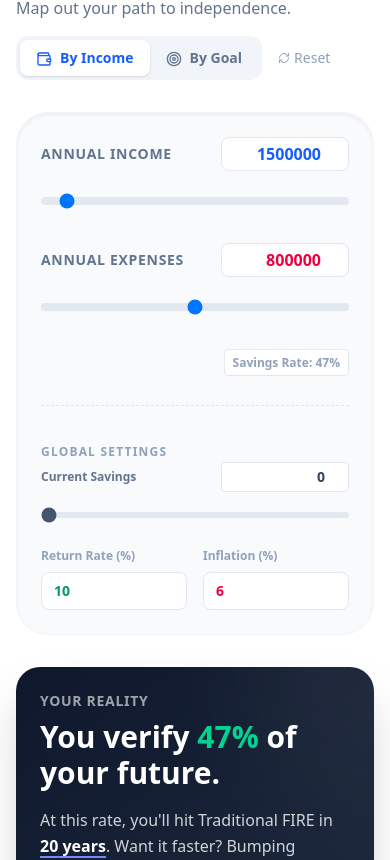
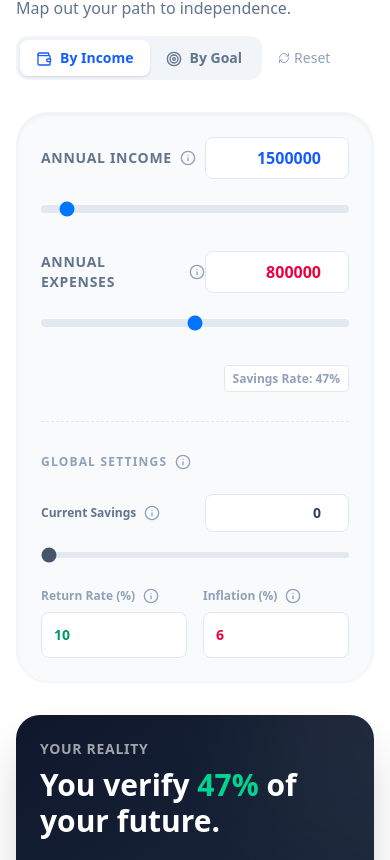
Before and after one commit to Rebaka8/retirement-calculator-app, a React (Vite) app: page / in a window 390 px wide. Shown: the part 7255-8115 px from the top of the page. Built offline with nearby package versions, Linux system fonts and the light colour scheme.

Commit message:
added hovers to all the financial terms

```diff
--- a/src/components/Calculator/FireWidget.jsx
+++ b/src/components/Calculator/FireWidget.jsx
@@ -1,8 +1,35 @@
 import React, { useState } from 'react';
 import { useFire } from '../../context/FireContext';
 import { motion, AnimatePresence } from 'framer-motion';
-import { Download, Share2, RefreshCw, TrendingUp, Info, Zap, AlertTriangle, CheckCircle, Target, Wallet } from 'lucide-react';
+import { Download, Share2, RefreshCw, TrendingUp, Zap, AlertTriangle, CheckCircle, Target, Wallet } from 'lucide-react';
 import { generateFireReport } from '../Report/DownloadReport';
+import Tooltip from '../UI/Tooltip';
+
+const InputPair = ({ label, value, min, max, step, onChange, color = "blue", suffix = "", tooltip }) => (
+    <div>
+        <div className="flex justify-between items-center mb-4">
+            <div className="flex items-center">
+                <label className="text-sm font-bold text-slate-500 uppercase tracking-wider">{label}</label>
+                {tooltip && <Tooltip text={tooltip} />}
+            </div>
+            <div className="flex items-center gap-2">
+                <input
+                    type="number"
+                    value={value}
+                    onChange={onChange}
+                    className={`w-36 bg-white border border-slate-200 rounded-lg px-3 py-2 text-right font-bold text-${color}-600 focus:outline-none focus:ring-2 focus:ring-${color}-500 transition-all`}
+                />
+                {suffix && <span className="text-sm font-bold text-slate-400">{suffix}</span>}
+            </div>
+        </div>
+        <input
+            type="range" min={min} max={max} step={step}
+            value={value}
+            onChange={onChange}
+            className={`w-full h-2 bg-slate-200 rounded-lg appearance-none cursor-pointer accent-${color}-600`}
+        />
+    </div>
+);
 
 const FireWidget = () => {
     const {
@@ -55,56 +82,8 @@ const FireWidget = () => {
         setTimeout(() => setCopied(false), 2000);
     };
 
-    // Helper: Comparison Card
-    const ComparisonCard = ({ type, data: cardData, color }) => {
-        const rawTarget = fireNumbers[type.toLowerCase().split(' ')[0]] || fireNumbers.traditional || 1;
+    // Helper: Input Field Pair Moved Outside
 
-        return (
-            <div className={`relative overflow-hidden rounded-xl p-4 border border-slate-100 shadow-sm transition-all hover:shadow-md bg-white group`}>
-                <div className={`absolute left-0 top-0 bottom-0 w-1.5 bg-${color}-500`} />
-                <div className="pl-3 flex flex-col justify-between h-full">
-                    <div>
-                        <h4 className="font-bold text-slate-700 text-xs sm:text-sm uppercase tracking-wide mb-1">{type}</h4>
-                        <div className="text-lg sm:text-xl font-black text-slate-900 leading-tight">
-                            {cardData.corpus} <span className="text-xs font-normal text-slate-400">Cr</span>
-                        </div>
-                    </div>
-
-                    {/* ENHANCED YEARS DISPLAY */}
-                    <div className="mt-3 flex items-center justify-between">
-                        <div className="text-[10px] uppercase font-bold text-slate-400">Time to Reach</div>
-                        <div className={`text-base font-extrabold px-2 py-1 rounded bg-${color}-50 text-${color}-600`}>
-                            {cardData.years} {cardData.years === 'Invest Now' ? '' : 'Yrs'}
-                        </div>
-                    </div>
-                </div>
-            </div>
-        );
-    };
-
-    // Helper: Input Field Pair (Label + Number Input + Slider)
-    const InputPair = ({ label, value, min, max, step, onChange, color = "blue", suffix = "" }) => (
-        <div>
-            <div className="flex justify-between items-center mb-4">
-                <label className="text-sm font-bold text-slate-500 uppercase tracking-wider">{label}</label>
-                <div className="flex items-center gap-2">
-                    <input
-                        type="number"
-                        value={value}
-                        onChange={onChange}
-                        className={`w-32 bg-white border border-slate-200 rounded-lg px-3 py-1 text-right font-bold text-${color}-600 focus:outline-none focus:ring-2 focus:ring-${color}-500`}
-                    />
-                    {suffix && <span className="text-sm font-bold text-slate-400">{suffix}</span>}
-                </div>
-            </div>
-            <input
-                type="range" min={min} max={max} step={step}
-                value={value}
-                onChange={onChange}
-                className={`w-full h-2 bg-slate-200 rounded-lg appearance-none cursor-pointer accent-${color}-600`}
-            />
-        </div>
-    );
 
     return (
         <section className="py-12 bg-white" id="calculator-section">
@@ -154,6 +133,7 @@ const FireWidget = () => {
                                 <>
                                     <InputPair
                                         label="Annual Income"
+                                        tooltip="Your total yearly earnings before tax from all sources."
                                         value={data.annualIncome || 0}
                                         min={300000} max={20000000} step={50000}
                                         onChange={(e) => updateData('annualIncome', Number(e.target.value))}
@@ -162,6 +142,7 @@ const FireWidget = () => {
 
                                     <InputPair
                                         label="Annual Expenses"
+                                        tooltip="How much you spend in a year. Be honest! This determines your FIRE number."
                                         value={data.annualExpenses || 0}
                                         min={100000} max={Math.max((data.annualIncome || 0), 100000)} step={10000}
                                         onChange={(e) => updateData('annualExpenses', Number(e.target.value))}
@@ -178,6 +159,7 @@ const FireWidget = () => {
                                 <>
                                     <InputPair
                                         label="My Dream Corpus"
+                                        tooltip="The total amount of money you want to accumulate before retiring."
                                         value={data.targetCorpus || 50000000}
                                         min={10000000} max={500000000} step={1000000}
                                         onChange={(e) => updateData('targetCorpus', Number(e.target.value))}
@@ -186,6 +168,7 @@ const FireWidget = () => {
 
                                     <InputPair
                                         label="Years to Achieve"
+                                        tooltip="In how many years do you want to reach this goal?"
                                         value={data.yearsToRetire || 15}
                                         min={1} max={50} step={1}
                                         onChange={(e) => updateData('yearsToRetire', Number(e.target.value))}
@@ -199,16 +182,22 @@ const FireWidget = () => {
 
                             {/* GLOBAL ASSUMPTIONS (Visible in both modes) */}
                             <div className="space-y-6">
-                                <label className="text-xs font-bold text-slate-400 uppercase tracking-widest">Global Settings</label>
+                                <label className="text-xs font-bold text-slate-400 uppercase tracking-widest flex items-center">
+                                    Global Settings
+                                    <Tooltip text="Assumptions used to project your future wealth." />
+                                </label>
 
                                 <div>
                                     <div className="flex justify-between items-center mb-2">
-                                        <label className="text-xs font-bold text-slate-500">Current Savings</label>
+                                        <div className="flex items-center">
+                                            <label className="text-xs font-bold text-slate-500">Current Savings</label>
+                                            <Tooltip text="The total value of your existing investments (PF, Stocks, MFs, etc.) today." />
+                                        </div>
                                         <input
                                             type="number"
                                             value={data.currentCorpus || 0}
                                             onChange={(e) => updateData('currentCorpus', Number(e.target.value))}
-                                            className="w-32 bg-white border border-slate-200 rounded text-right px-2 py-1 text-sm font-bold text-slate-700 outline-none focus:ring-1 focus:ring-slate-400"
+                                            className="w-36 bg-white border border-slate-200 rounded-lg text-right px-3 py-2 text-sm font-bold text-slate-700 outline-none focus:ring-2 focus:ring-slate-400 transition-all"
                                         />
                                     </div>
                                     <input
@@ -221,21 +210,27 @@ const FireWidget = () => {
 
                                 <div className="grid grid-cols-2 gap-4">
                                     <div>
-                                        <label className="block text-xs font-bold text-slate-400 mb-2">Return Rate (%)</label>
+                                        <label className="block text-xs font-bold text-slate-400 mb-2 flex items-center">
+                                            Return Rate (%)
+                                            <Tooltip text="Expected average annual annual growth of your portfolio." />
+                                        </label>
                                         <input
                                             type="number"
                                             value={data.investmentReturnRate}
                                             onChange={(e) => updateData('investmentReturnRate', Number(e.target.value))}
-                                            className="w-full bg-white border border-slate-200 rounded-lg px-3 py-2 text-sm font-bold text-emerald-600 outline-none focus:border-emerald-500"
+                                            className="w-full bg-white border border-slate-200 rounded-lg px-3 py-3 text-sm font-bold text-emerald-600 outline-none focus:border-emerald-500 focus:ring-2 focus:ring-emerald-200 transition-all"
                                         />
                                     </div>
                                     <div>
-                                        <label className="block text-xs font-bold text-slate-400 mb-2">Inflation (%)</label>
+                                        <label className="block text-xs font-bold text-slate-400 mb-2 flex items-center">
+                                            Inflation (%)
+                                            <Tooltip text="The rate at which cost of living increases. Avg ~6% in India." />
+                                        </label>
                                         <input
                                             type="number"
                                             value={data.inflationRate}
                                             onChange={(e) => updateData('inflationRate', Number(e.target.value))}
-                                            className="w-full bg-white border border-slate-200 rounded-lg px-3 py-2 text-sm font-bold text-rose-600 outline-none focus:border-rose-500"
+                                            className="w-full bg-white border border-slate-200 rounded-lg px-3 py-3 text-sm font-bold text-rose-600 outline-none focus:border-rose-500 focus:ring-2 focus:ring-rose-200 transition-all"
                                         />
                                     </div>
                                 </div>
--- /dev/null
+++ b/src/components/UI/Tooltip.jsx
@@ -0,0 +1,39 @@
+import React, { useState } from 'react';
+import { Info } from 'lucide-react';
+import { motion, AnimatePresence } from 'framer-motion';
+
+const Tooltip = ({ text }) => {
+    const [isVisible, setIsVisible] = useState(false);
+
+    return (
+        <div className="relative inline-flex items-center ml-2 z-20">
+            <button
+                type="button"
+                className="text-slate-400 hover:text-blue-500 transition-colors focus:outline-none"
+                onMouseEnter={() => setIsVisible(true)}
+                onMouseLeave={() => setIsVisible(false)}
+                onClick={() => setIsVisible(!isVisible)}
+                aria-label="Info"
+            >
+                <Info className="w-4 h-4" />
+            </button>
+
+            <AnimatePresence>
+                {isVisible && (
+                    <motion.div
+                        initial={{ opacity: 0, y: 5, scale: 0.95 }}
+                        animate={{ opacity: 1, y: 0, scale: 1 }}
+                        exit={{ opacity: 0, y: 5, scale: 0.95 }}
+                        className="absolute bottom-full left-1/2 -translate-x-1/2 mb-2 w-56 p-3 bg-slate-900 text-white text-xs rounded-xl shadow-xl pointer-events-none"
+                    >
+                        {text}
+                        {/* Triangle arrow */}
+                        <div className="absolute top-full left-1/2 -translate-x-1/2 border-8 border-transparent border-t-slate-900" />
+                    </motion.div>
+                )}
+            </AnimatePresence>
+        </div>
+    );
+};
+
+export default Tooltip;
```
Also changed, not shown: src/App.jsx (+53 -3 lines), src/components/LegalModal.jsx (added, +55 -0 lines).
